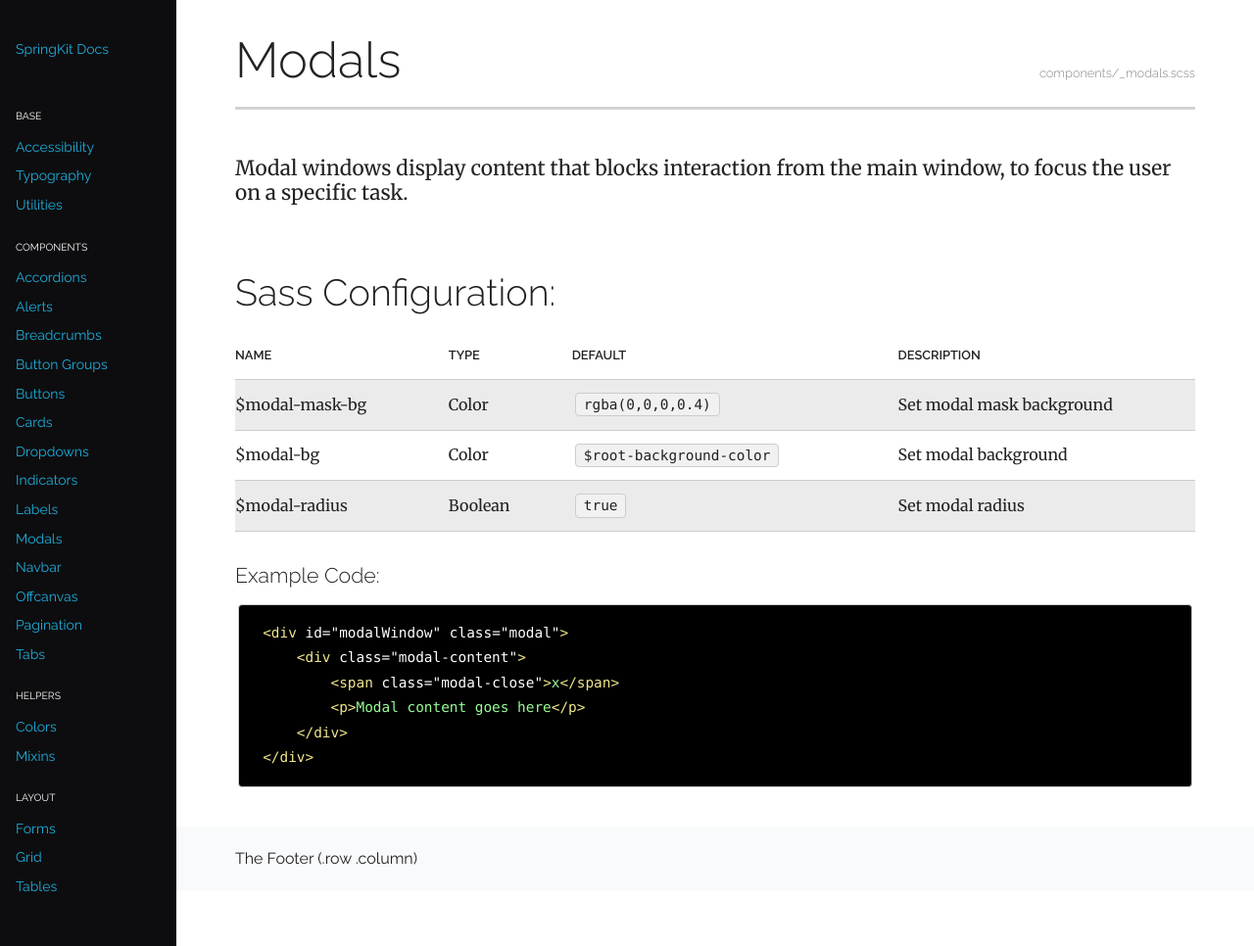
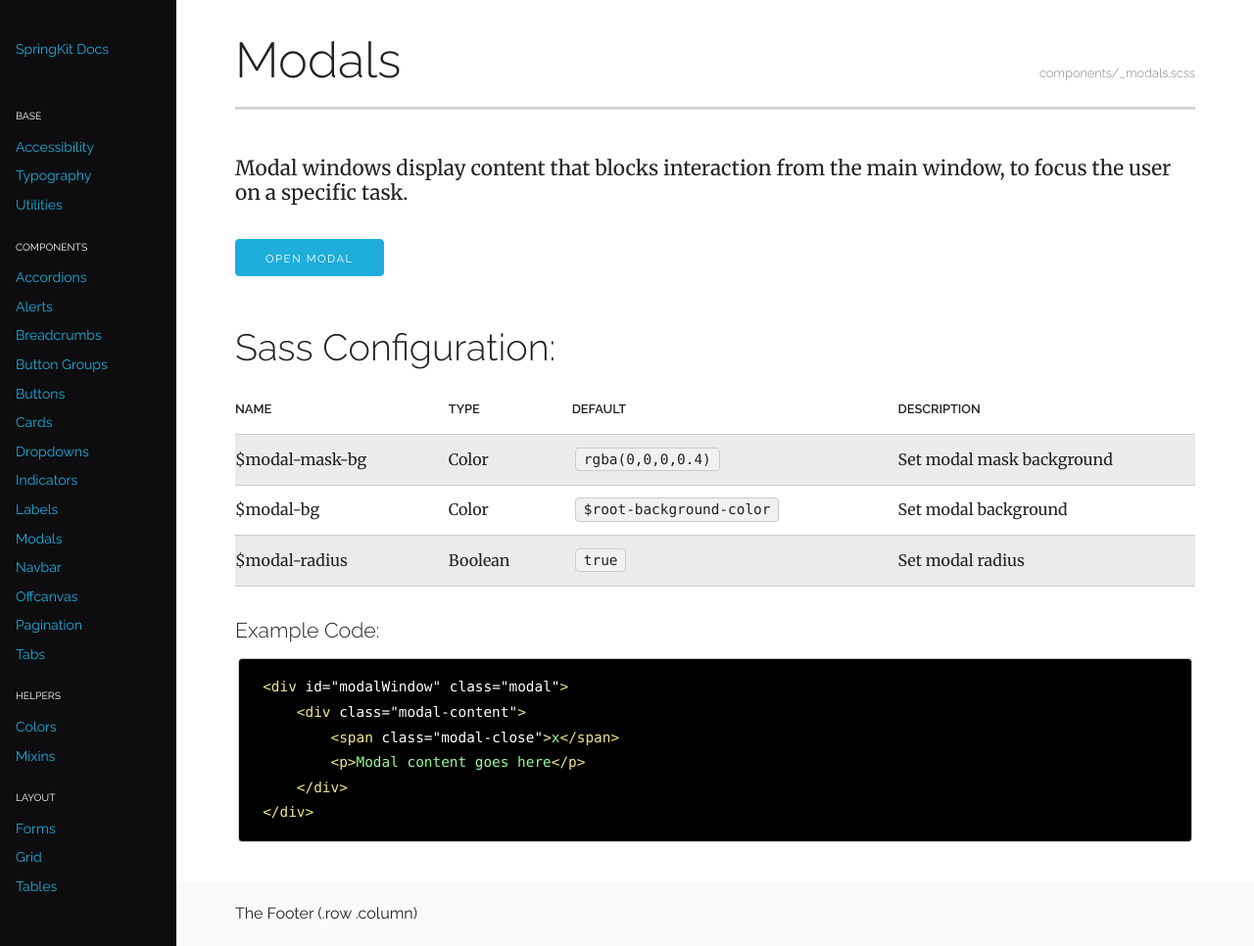
Before and after one commit to pixelspring/SpringKit, a Jekyll site: the page built from docs/_posts/2016-03-02-modals.markdown, in a window 1280 px wide and 966 px high. Shown: the whole window at 98% size. Built offline with Jekyll 4.4.1, drawn with Linux system fonts in a browser that asks for light colours.

Commit message:
Add modal example to modal doc page

```diff
--- a/docs/_posts/2016-03-02-modals.markdown
+++ b/docs/_posts/2016-03-02-modals.markdown
@@ -10,6 +10,9 @@
     <p class="lead-text">Modal windows display content that blocks interaction from the main window, to focus the user on a specific task.</p>
 </div>
 
+<div class="row column">
+    <a class="button button-primary" id="openModal" href="#">Open Modal</a>
+</div>
 
 <div class="row column">
     <h2>Sass Configuration:</h2>
@@ -45,6 +48,13 @@
     </table>
 </div>
 
+<div id="modalWindow" class="modal">
+    <div class="modal-content">
+        <span class="modal-close">x</span>
+        <p>Some example text in the Modal..</p>
+    </div>
+</div>
+
 <div class="row column">
 <h4>Example Code:</h4>
 {% highlight html %}
```
